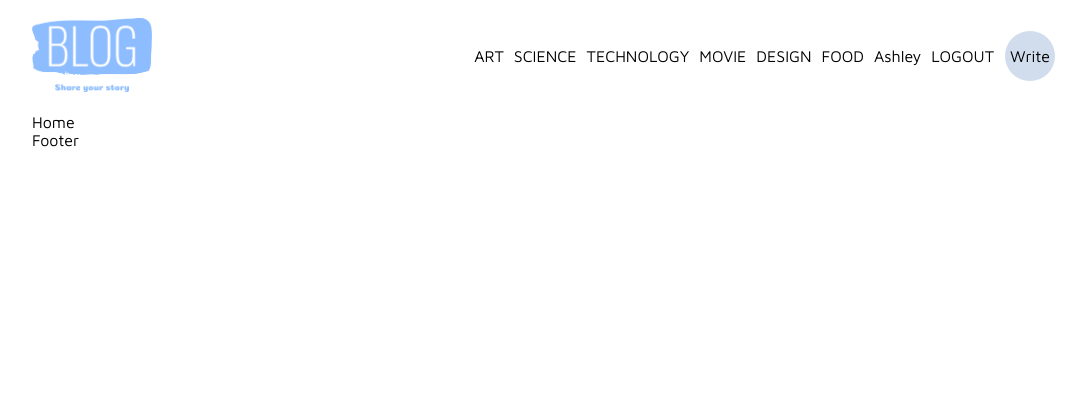
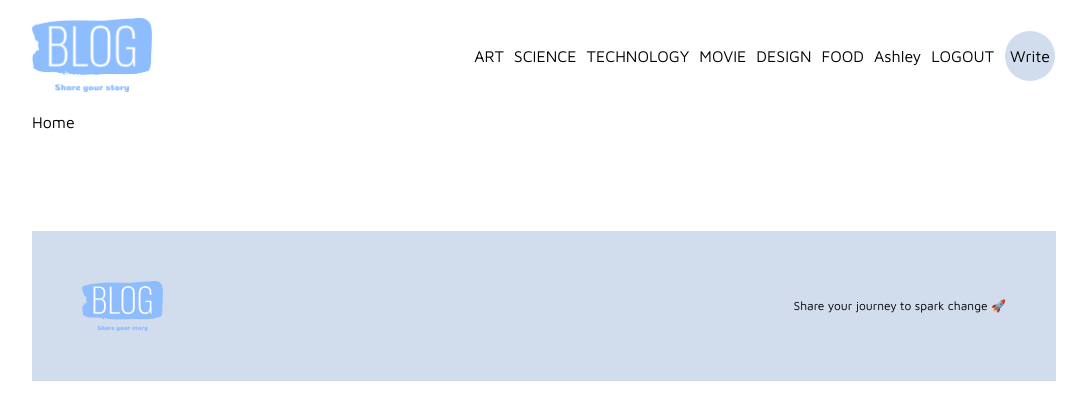
Before and after one commit to chloeskim/blog-app, a React (Create React App) app in the folder client/: page / in a window 1280 px wide. Shown: the top 420 px of the page, without its empty margins (96-1183 px from the left). Built offline with nearby package versions, Linux system fonts and the light colour scheme; a web font is replaced by a local one.

Commit message:
✨ Add footer layout and SCSS styling

```diff
--- a/client/src/components/Footer.jsx
+++ b/client/src/components/Footer.jsx
@@ -1,7 +1,13 @@
 import React from "react";
+import Logo from "../img/logo.png";
 
 const Footer = () => {
-  return <div>Footer</div>;
+  return (
+    <footer>
+      <img src={Logo} alt="logo" />
+      <span>Share your journey to spark change 🚀</span>
+    </footer>
+  );
 };
 
 export default Footer;
--- a/client/src/style.scss
+++ b/client/src/style.scss
@@ -85,6 +85,7 @@
         .logo {
           img {
             width: 120px;
+            cursor: pointer;
           }
         }
 
@@ -122,5 +123,20 @@
         }
       }
     }
+
+    // Footer
+
+    footer {
+      margin-top: 100px;
+      padding: 50px;
+      background-color: $lightBlue;
+      display: flex;
+      align-items: center;
+      justify-content: space-between;
+      font-size: 12px;
+      img {
+        height: 50px;
+      }
+    }
   }
 }
```
